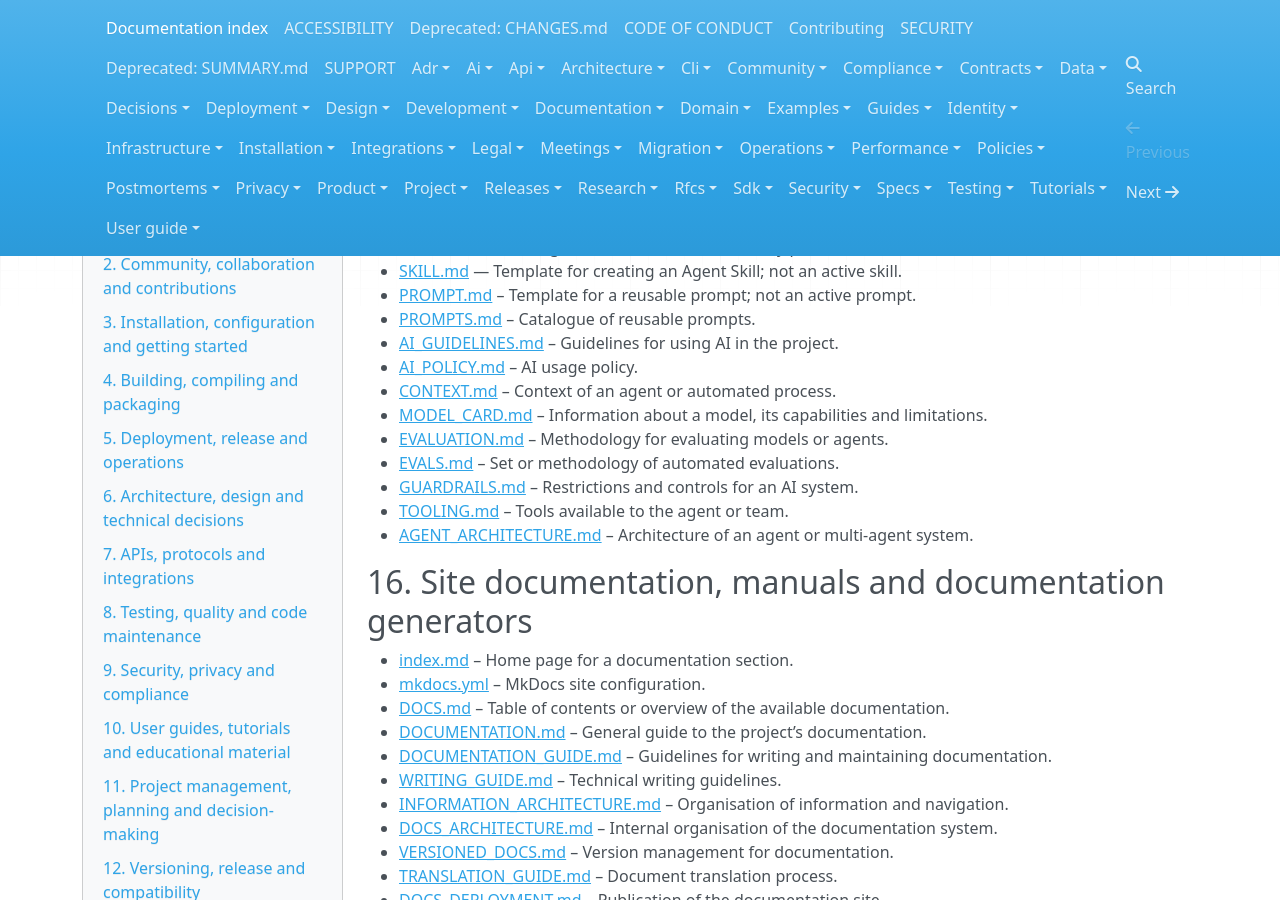
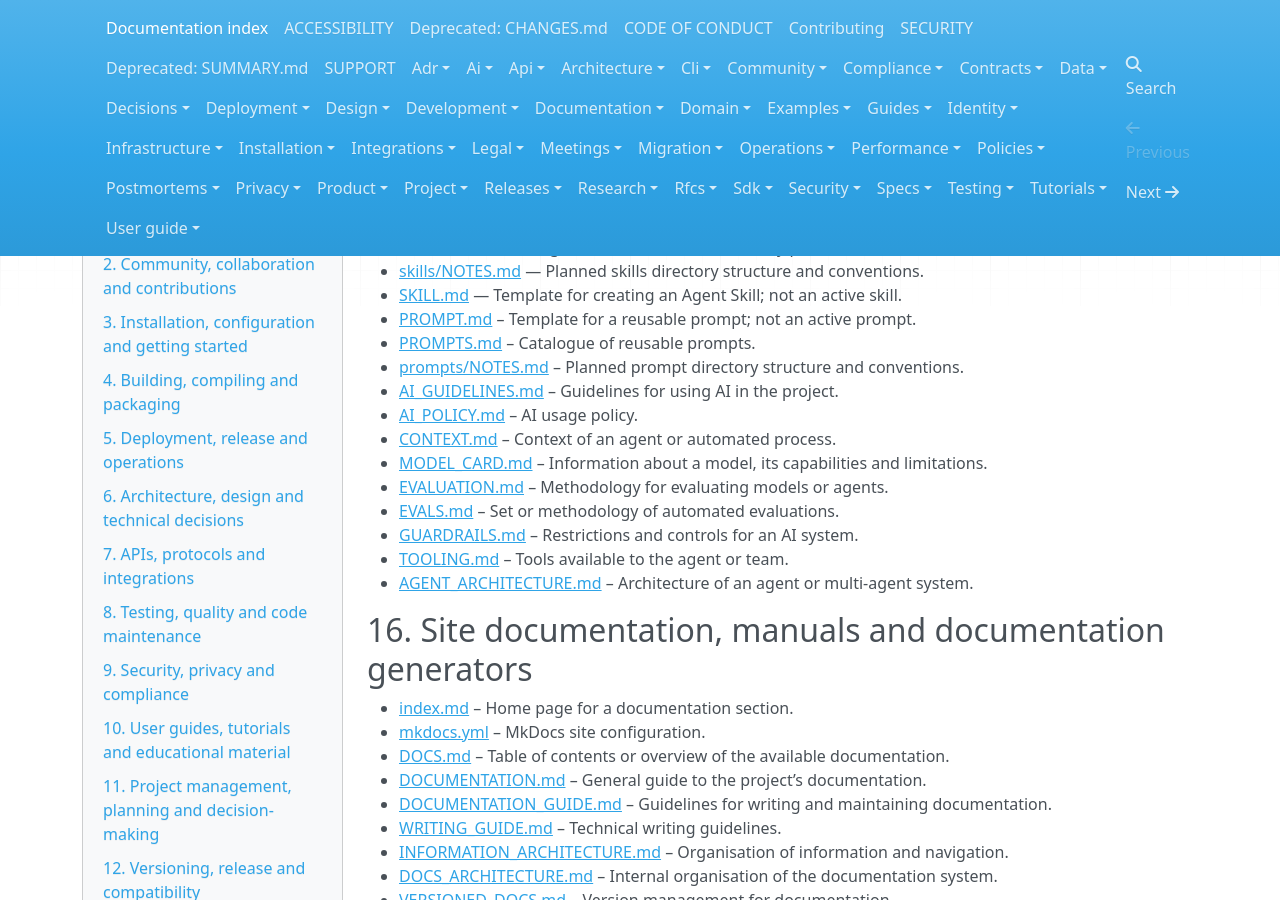
Before and after one commit to sandokanCat/.github, an MkDocs documentation site: the page built from docs/index.md, in a window 1280 px wide and 900 px high, scrolled down 8859 px. Built offline with MkDocs 1.6.1, drawn with Linux system fonts in a browser that asks for light colours; nearby versions of some CDN libraries.

Commit message:
docs: index planned prompt and skill directories

```diff
--- a/docs/index.md
+++ b/docs/index.md
@@ -363,9 +363,11 @@ This is the repository's catalogued documentation index. The repository is a reu
 - [copilot-instructions.md](../.github/copilot-instructions.md) – General GitHub Copilot instructions for the repository.
 - [project.instructions.md](../.github/instructions/project.instructions.md) – Copilot instructions with a specific scope based on your configuration (representative placeholder for the documented filename pattern).
 - [SKILLS.md](./ai/SKILLS.md) — Catalogue of skills; none are currently published.
+- [skills/NOTES.md](./ai/skills/NOTES.md) — Planned skills directory structure and conventions.
 - [SKILL.md](./ai/templates/SKILL.md) — Template for creating an Agent Skill; not an active skill.
 - [PROMPT.md](./ai/templates/PROMPT.md) – Template for a reusable prompt; not an active prompt.
 - [PROMPTS.md](./ai/PROMPTS.md) – Catalogue of reusable prompts.
+- [prompts/NOTES.md](./ai/prompts/NOTES.md) – Planned prompt directory structure and conventions.
 - [AI_GUIDELINES.md](./ai/AI_GUIDELINES.md) – Guidelines for using AI in the project.
 - [AI_POLICY.md](./ai/AI_POLICY.md) – AI usage policy.
 - [CONTEXT.md](./ai/CONTEXT.md) – Context of an agent or automated process.
```
